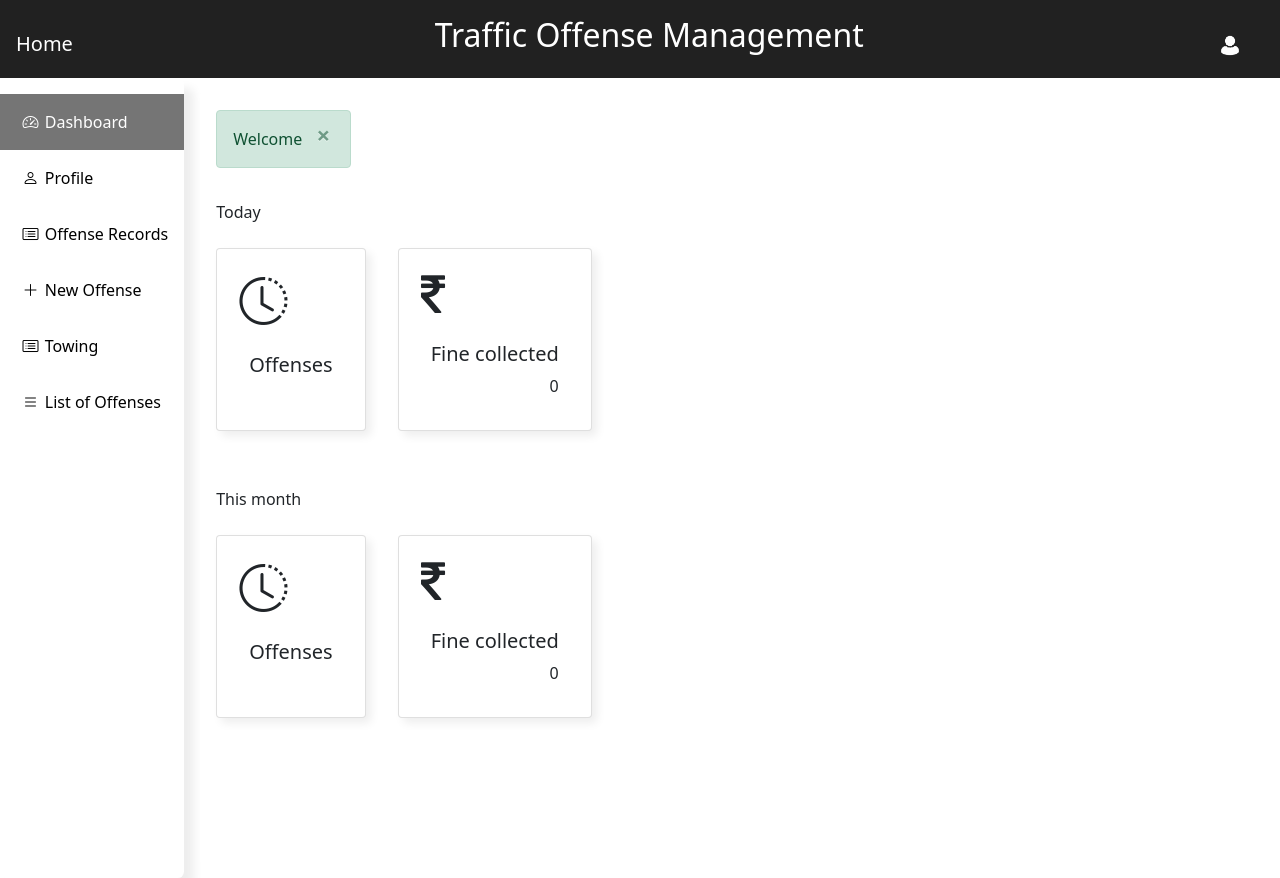
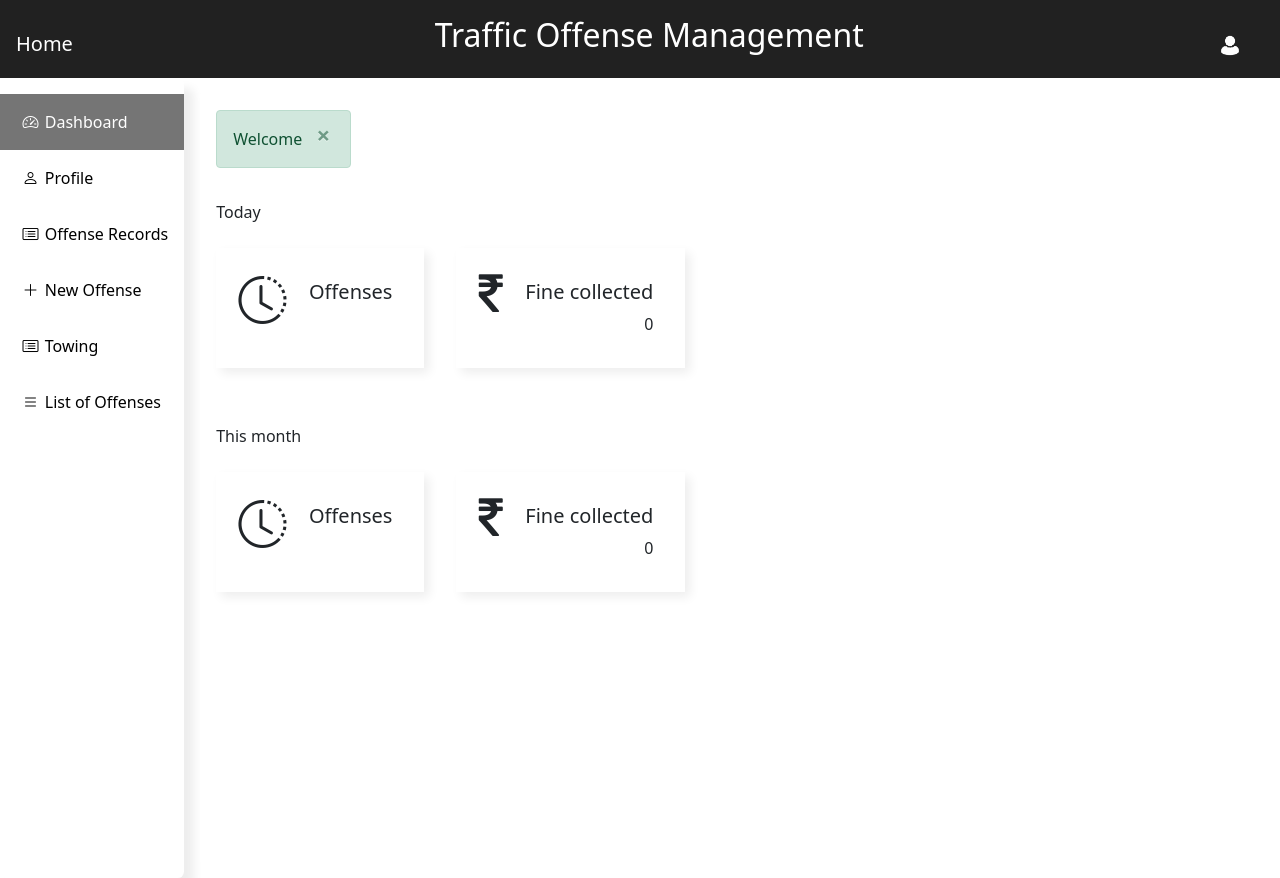
Before and after one commit to Traffic-Offense-Management/frontend, a React (Create React App) app: page /police/dashboard in a window 1280 px wide. Built offline with nearby package versions, Linux system fonts and the light colour scheme; no server answers; the HTML template or start-up script is replaced by a standard one.

Commit message:
some changes

```diff
--- a/src/components/police/Dashboard.jsx
+++ b/src/components/police/Dashboard.jsx
@@ -49,8 +49,8 @@ const Dashboard = () => {
                         <div className='cards-title'>
                             Today
                         </div>
-                        <div className='cards'>
-                            <div className='card'>
+                        <div className='dashboard-cards'>
+                            <div className='dashboard-card'>
                                 <div className='fig'>
                                     <i className="bi bi-clock-history dashboard-icon"></i>
                                 </div>
@@ -60,7 +60,7 @@ const Dashboard = () => {
                                 </div>
                             </div>
 
-                            <div className='card'>
+                            <div className='dashboard-card'>
                                 <div className='fig'>
                                     <i className="fa fa-rupee dashboard-icon"></i>
                                 </div>
@@ -76,8 +76,8 @@ const Dashboard = () => {
                         <div className='cards-title'>
                             This month
                         </div>
-                        <div className='cards'>
-                            <div className='card'>
+                        <div className='dashboard-cards'>
+                            <div className='dashboard-card'>
                                 <div className='fig'>
                                     <i className="bi bi-clock-history dashboard-icon"></i>
                                 </div>
@@ -87,7 +87,7 @@ const Dashboard = () => {
                                 </div>
                             </div>
 
-                            <div className='card'>
+                            <div className='dashboard-card'>
                                 <div className='fig'>
                                     <i className="fa fa-rupee dashboard-icon"></i>
                                 </div>
--- a/src/css/police/dashboard.css
+++ b/src/css/police/dashboard.css
@@ -20,13 +20,13 @@
 
 }
 
-.cards{
+.dashboard-cards{
     display: flex;
     flex-direction: row;
     margin: 0.5rem 0;
 }
 
-.card{
+.dashboard-card{
     display: flex;
     flex-direction: row;
     box-shadow: 5px 5px 10px #EEEEEE;
--- a/src/css/police/login.css
+++ b/src/css/police/login.css
@@ -4,8 +4,8 @@
 }
 
 .form-control{
-    display: inline-block;
-    width: 20%;
+    display: inline-block !important;
+    width: 20% !important;
 }
 
 .form{
--- a/src/css/police/offenses.css
+++ b/src/css/police/offenses.css
@@ -9,7 +9,7 @@
 }
 
 th{
-    background-color: white;
+    background-color: white !important;
     padding: 1rem !important;
     text-align: left;
     border: none !important;
```
